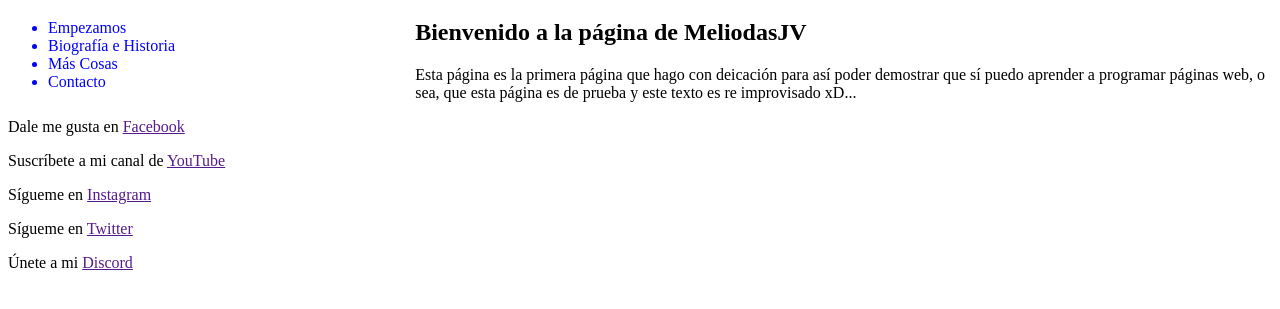
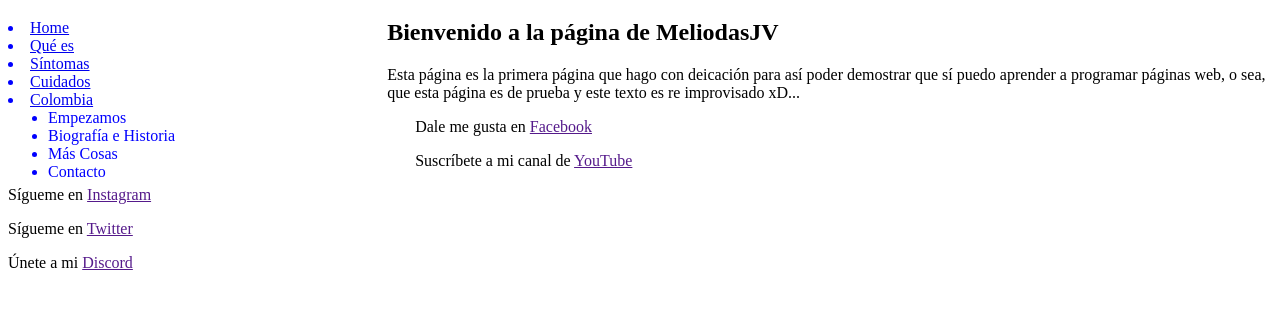
Before and after one commit to ValenSoto1/WEB0.1, a plain HTML site: page index.html in a window 1280 px wide. Shown: the part 61-370 px from the top of the page. Drawn offline with Linux system fonts and the light colour scheme; files that its build step writes are made by us from their sources.

Commit message:
Update index.html
Etiquetas de separacion

```diff
--- a/index.html
+++ b/index.html
@@ -10,6 +10,11 @@
       <header>
         <hgroup>
           <h1>MeliodasJV WEB0.1</h1>
+          <li> <a href="#"> Home</a></li>
+          <li> <a href="#"> Qué es</a></li>
+          <li> <a href="#"> Síntomas</a></li>
+          <li> <a href="#"> Cuidados</a></li>
+          <li> <a href="#"> Colombia</a></li>
         </hgroup>
         <nav>
           <ul>
```
